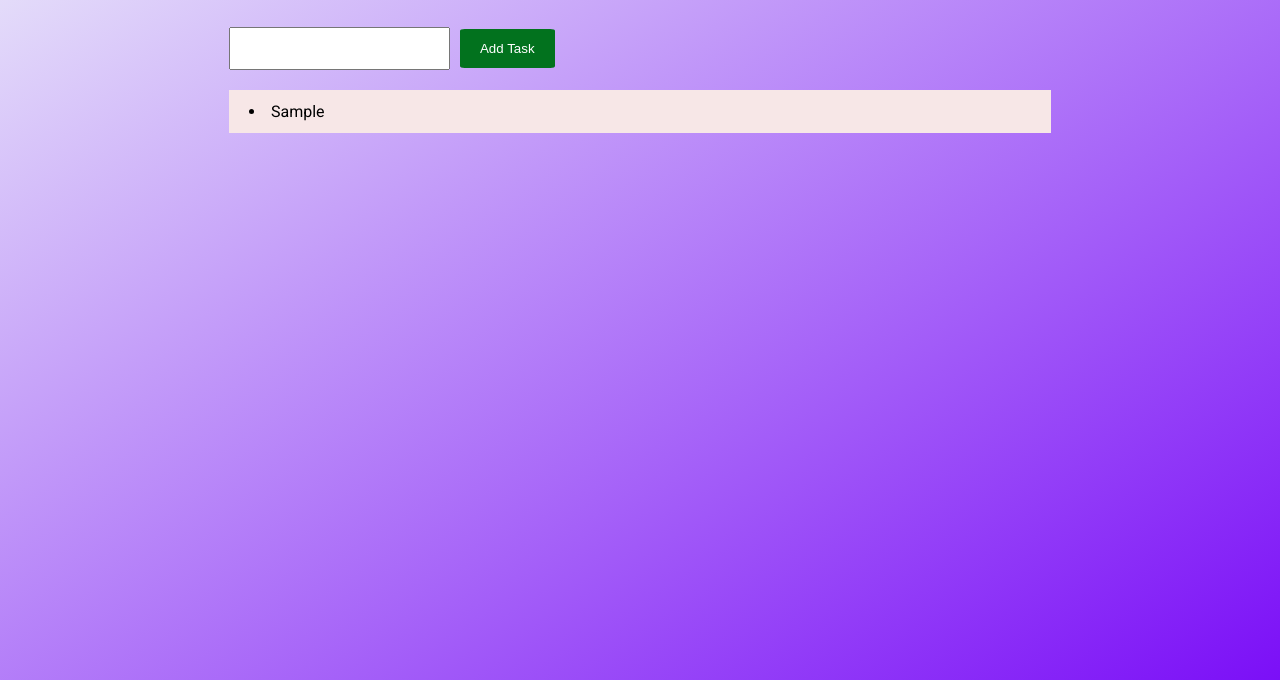
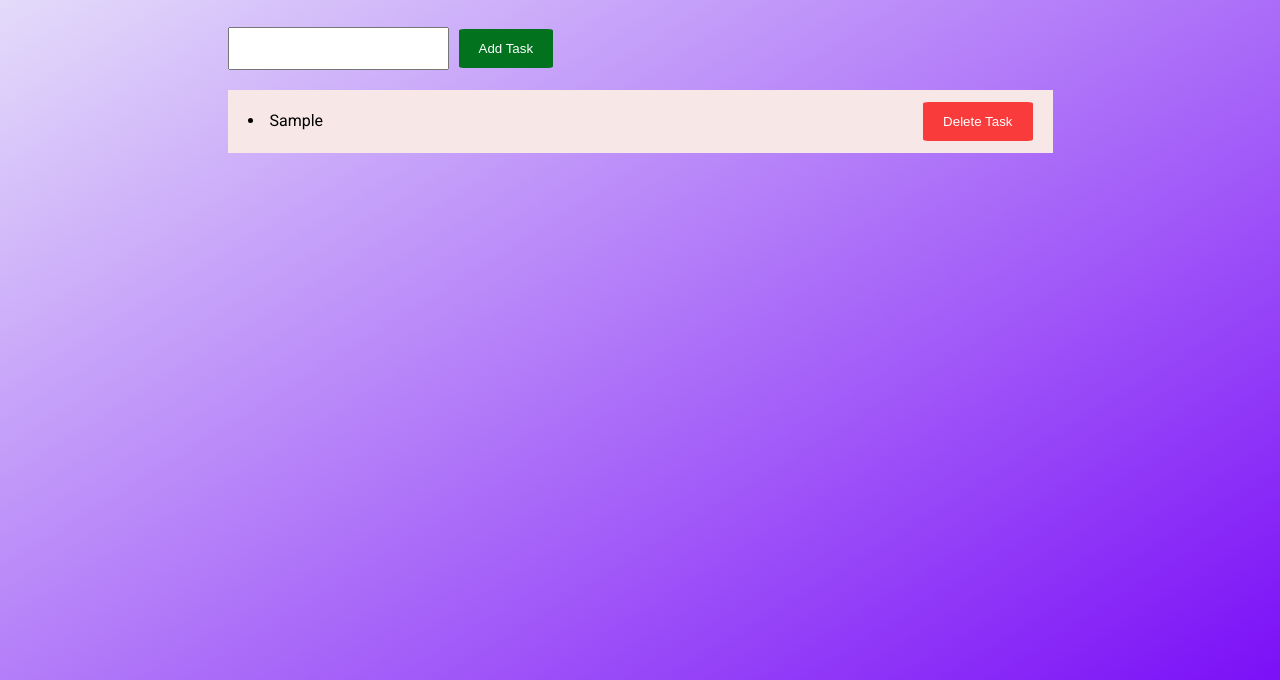
Before and after one commit to nkarch32/javascript-todo-list, a plain HTML site: page index.html in a window 1280 px wide. Both pictures are taken after typing "Sample" into the empty fields and a click on the button "Add Task". Shown: the part 120-800 px from the top of the page. Drawn offline with Linux system fonts and the light colour scheme.

Commit message:
Add files via upload

```diff
--- a/script.js
+++ b/script.js
@@ -29,9 +29,13 @@ function addTask() {
     } else {
         /* Add tasks to the toDoListContainer and style the new children nodes */
         const toDoList = document.createElement("li");
+        const toDoListDeleteBtn = document.createElement("button"); //add a cancel button to each task
         toDoList.innerText = inputField.value;
+        toDoListDeleteBtn.innerText = "Delete Task";
         toDoList.classList.add("todolist-styling"); //add a classname to new nodes, so they may be styled via css
+        toDoListDeleteBtn.classList.add("delete-task-styling"); //css classname for delete btn
         toDoListContainer.appendChild(toDoList);
+        toDoList.appendChild(toDoListDeleteBtn);
         inputField.value = "";
 
     }
@@ -46,41 +50,37 @@ document.addEventListener("keypress", function(e) {
     }
 });
 
+/* Delete Button Things... Work in Progress
+
+const deleteTask = function() {
+    const toDoList = this.parentNode;
+    const ul = toDoList.parentNode;
+    ul.removeChild(toDoList);
+};
+
+for (var i = 0; i> toDoListContainer.children.length; i++) {
+    bindTaskEvents(toDoListContainer.children[i])
+
+};
+
+const toDoListDeleteBtn = document.createElement('button');
+toDoListDeleteBtn.onclick = deleteTask;*/
 
 
 
 
 
 
+/*function deleteTask() {
 
+    /*const removeTask = document.getElementsByClassName("delete-task-styling");
+    var i;
+    for (i = 0; i < removeTask.length; i++) {
+        close[i].onclick = function() {
+            let div = this.parentElement;
+            div.style.display = "none";
+        }
+    }*/
 
-
-
-
-
-
-
-
-
-
-
-
-
-
-
-
-/*const task = document.getElementById("text").value;
-const submit = document.getElementById("submit");
-
-function addTask() {
-    const toDoList = document.createElement("LI");
-    const newTask = document.getElementById("text").value;
-    const t = document.createTextNode(newTask);
-    toDoList.appendChild(t);
-    //toDoList.appendChild(newTask);
-    //document.getElementById("taskList").appendChild(newTask);
-    //console.log();
-    /*document.getElementById("taskList").innerHTML = `${task}`;
-}
-
-submit.addEventListener("click", addTask);*/
+/*const toDoListDeleteBtn = document.createElement("button");
+ toDoListDeleteBtn.addEventListener('click', deleteTask);*/
--- a/styles.css
+++ b/styles.css
@@ -34,6 +34,10 @@ button {
     border-radius: 5%;
 }
 
+button:hover {
+    background-color:rgb(0, 59, 15);
+}
+
 .todolist-styling {
     padding: 12px 20px;
     margin: 10px;
@@ -43,3 +47,13 @@ button {
 .todolist-styling:hover {
     background-color: rgb(133, 125, 125);
 }
+
+.delete-task-styling {
+    background-color: rgb(250, 59, 59);
+    margin-left: 600px;
+
+}
+
+.delete-task-styling:hover {
+    background-color: rgb(80, 1, 1);
+}
```
